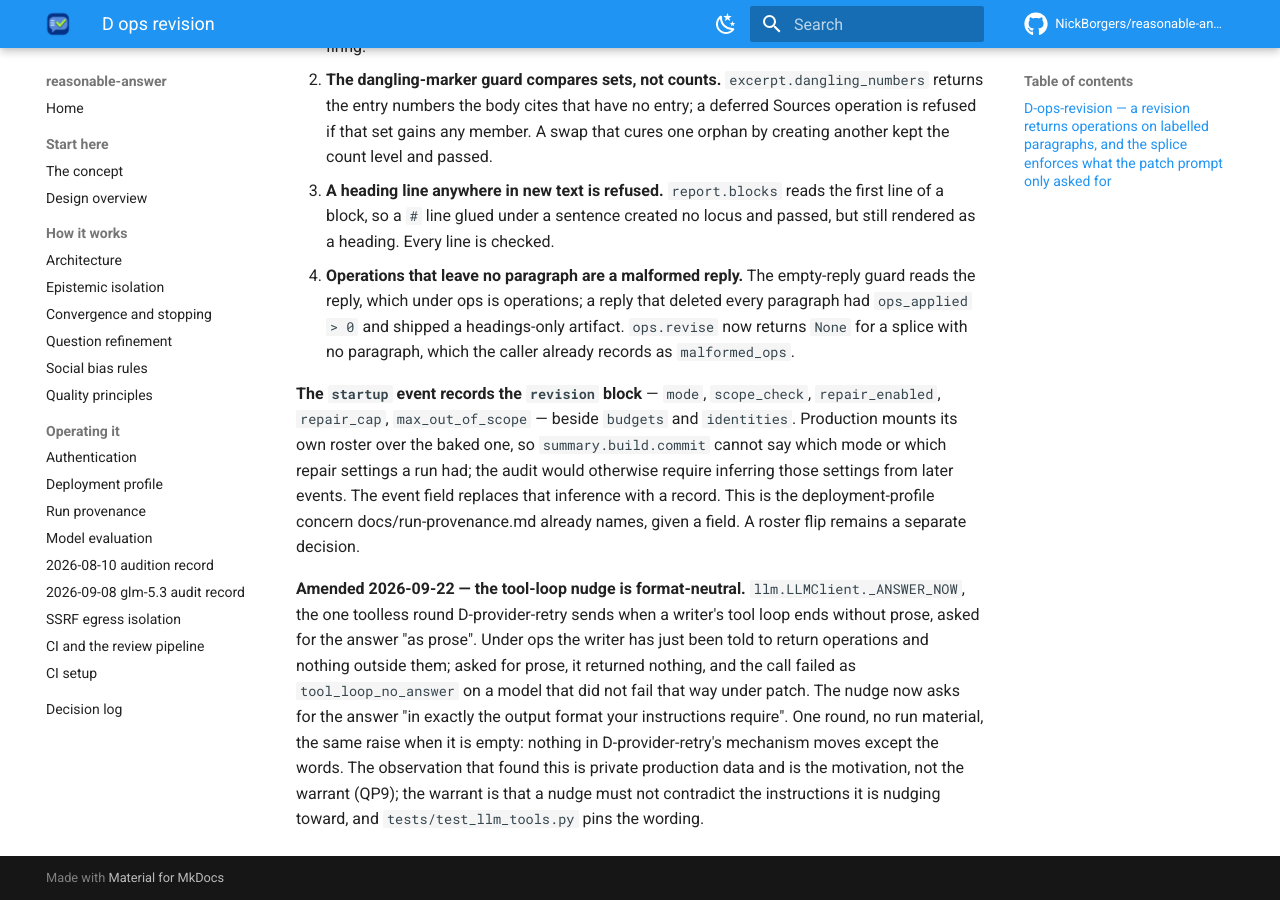
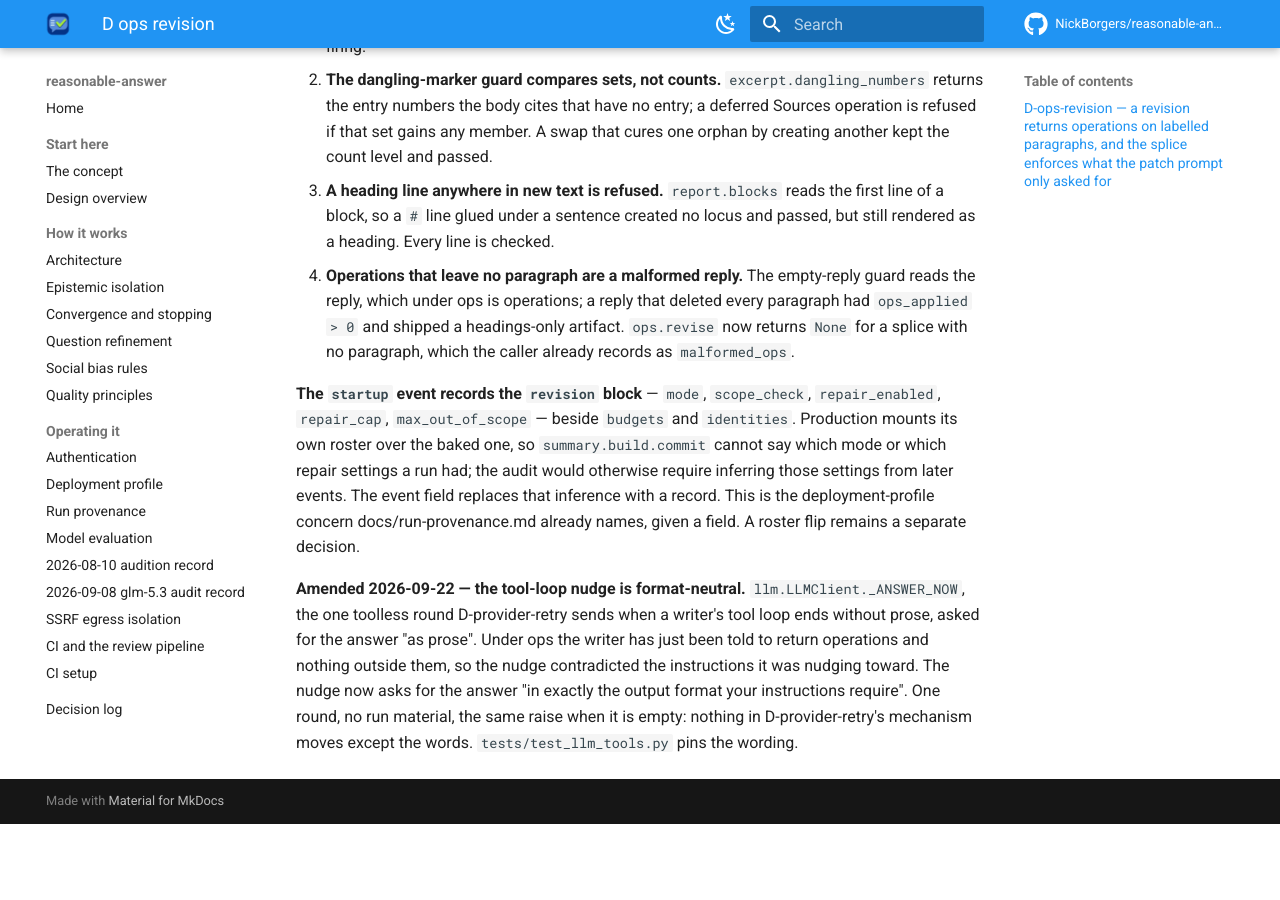
Before and after one commit to NickBorgers/reasonable-answer, an MkDocs documentation site: the page built from docs/decisions/D-ops-revision.md, in a window 1280 px wide and 900 px high, scrolled down 5570 px. Built offline with MkDocs 1.6.1 and Material for MkDocs 9.7.7, drawn with Linux system fonts in a browser that asks for light colours; comment, search, counter and statistics services are not loaded; after the commit the page ends 6394 px from its top, so only the background shows below that.

Commit message:
fix: address reviewer findings (cycle 1, cold)
Removed the uncited production outcome and patch/ops model comparison from both amended decisions. The records now rely only on the repository-checkable conflict between the prose nudge and ops-only instructions. All 2,073 offline tests and Ruff pass.

Addressed:
  - quality/qual-claim-unsupported-1

```diff
--- a/docs/decisions/D-ops-revision.md
+++ b/docs/decisions/D-ops-revision.md
@@ -213,10 +213,7 @@ names, given a field. A roster flip remains a separate decision.
 **Amended 2026-09-22 — the tool-loop nudge is format-neutral.** `llm.LLMClient._ANSWER_NOW`, the one
 toolless round D-provider-retry sends when a writer's tool loop ends without prose, asked for the
 answer "as prose". Under ops the writer has just been told to return operations and nothing outside
-them; asked for prose, it returned nothing, and the call failed as `tool_loop_no_answer` on a model
-that did not fail that way under patch. The nudge now asks for the answer "in exactly the output
-format your instructions require". One round, no run material, the same raise when it is empty:
-nothing in D-provider-retry's mechanism moves except the words. The observation that found this is
-private production data and is the motivation, not the warrant (QP9); the warrant is that a nudge
-must not contradict the instructions it is nudging toward, and `tests/test_llm_tools.py` pins the
-wording.
+them, so the nudge contradicted the instructions it was nudging toward. The nudge now asks for the
+answer "in exactly the output format your instructions require". One round, no run material, the
+same raise when it is empty: nothing in D-provider-retry's mechanism moves except the words.
+`tests/test_llm_tools.py` pins the wording.
```
Also changed, not shown: docs/decisions/D-provider-retry.md (+3 -4 lines).
